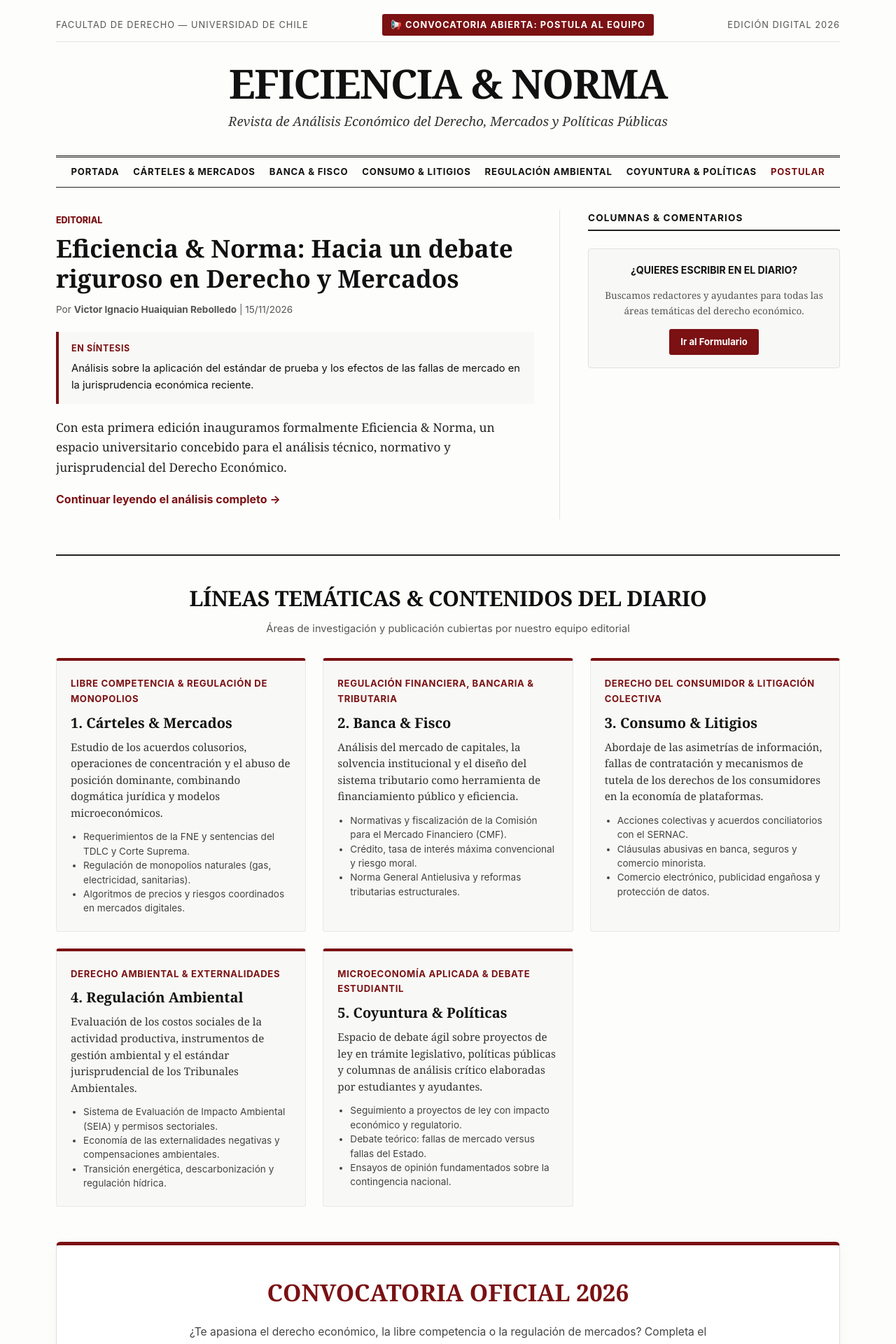
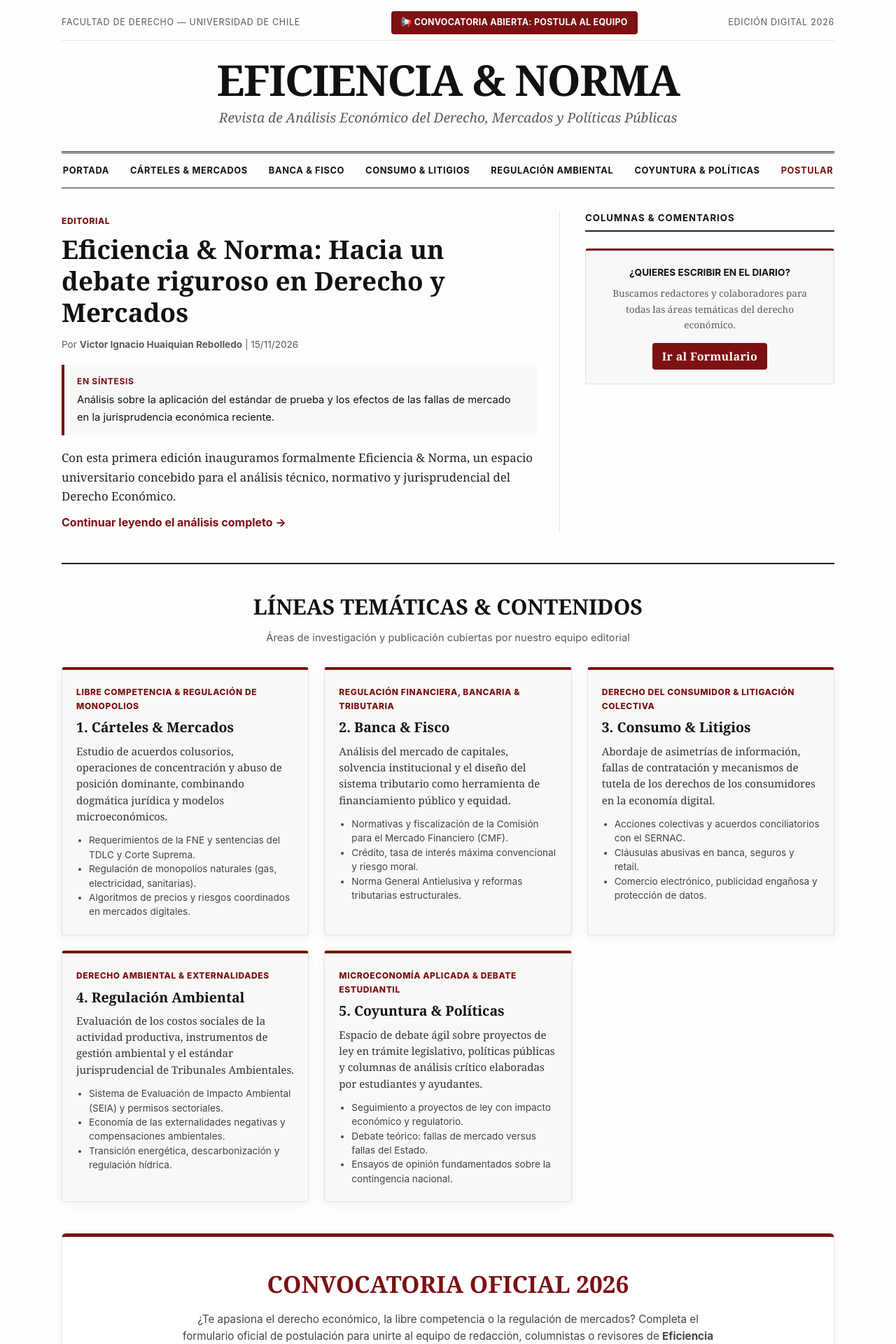
Before and after one commit to Eficiencia-Norma/Diario, a Jekyll site: the page built from index.html, in a window 1280 px wide. Shown: the top 1920 px of the page at 70% size. Built offline with Jekyll 4.4.1, drawn with Linux system fonts in a browser that asks for light colours; some of the changed text lies outside the part shown.

Commit message:
Update index.html

```diff
--- a/index.html
+++ b/index.html
@@ -4,285 +4,441 @@
 <html lang="es">
 <head>
   <meta charset="UTF-8">
-  <meta name="viewport" content="width=device-width, initial-scale=1.0">
+  <meta name="viewport" content="width=device-width, initial-scale=1.0, maximum-scale=5.0">
   <title>{{ site.title | default: "Eficiencia & Norma" }} | Revista de Análisis Económico del Derecho</title>
   <style>
+    /* VARIABLES DE DISEÑO & PALETA ACADÉMICA */
     :root {
       --serif: "Merriweather", "Georgia", "Times New Roman", serif;
-      --sans: -apple-system, BlinkMacSystemFont, "Segoe UI", Roboto, sans-serif;
+      --sans: -apple-system, BlinkMacSystemFont, "Segoe UI", Roboto, Helvetica, Arial, sans-serif;
       --burgundy: #7b1113;
+      --burgundy-hover: #9c1518;
       --ink: #111111;
-      --muted: #555555;
-      --border-gray: #e2e2e2;
+      --ink-light: #222222;
+      --muted: #5a5a5a;
+      --border-gray: #e2e2df;
       --bg-cream: #fdfdfc;
       --bg-card: #f8f8f6;
+      --shadow-subtle: 0 4px 14px rgba(0, 0, 0, 0.05);
+      --shadow-hover: 0 8px 24px rgba(0, 0, 0, 0.09);
+      --transition: all 0.25s cubic-bezier(0.16, 1, 0.3, 1);
     }
+
+    /* RESETEO UNIVERSAL ANTI-BUGS & SCROLL */
+    *, *::before, *::after {
+      box-sizing: border-box;
+      margin: 0;
+      padding: 0;
+    }
+
+    html {
+      scroll-behavior: smooth;
+      -webkit-text-size-adjust: 100%;
+    }
+
     body {
-      max-width: 1120px;
+      width: 100%;
+      max-width: 1140px;
       margin: 0 auto;
-      padding: 20px 24px 60px;
+      padding: 16px 18px 60px;
       font-family: var(--serif);
       color: var(--ink);
       background-color: var(--bg-cream);
       line-height: 1.65;
+      overflow-x: hidden; /* Elimina cualquier desplazamiento horizontal no deseado */
     }
-    /* Barra Superior */
+
+    /* 1. BARRA SUPERIOR (TOP META) */
     .top-meta {
       display: flex;
+      flex-wrap: wrap;
       justify-content: space-between;
       align-items: center;
+      gap: 10px;
       font-family: var(--sans);
-      font-size: 0.8rem;
+      font-size: 0.78rem;
       text-transform: uppercase;
-      letter-spacing: 0.08em;
+      letter-spacing: 0.06em;
       border-bottom: 1px solid var(--border-gray);
       padding-bottom: 8px;
       color: var(--muted);
     }
+
     .convocatoria-badge {
       background-color: var(--burgundy);
-      color: #fff !important;
-      padding: 5px 12px;
-      border-radius: 3px;
+      color: #ffffff !important;
+      padding: 6px 14px;
+      border-radius: 4px;
       text-decoration: none;
       font-weight: 700;
+      letter-spacing: 0.02em;
+      transition: var(--transition);
+      display: inline-block;
     }
-    /* Cabecera / Masthead */
+
+    .convocatoria-badge:hover {
+      background-color: var(--burgundy-hover);
+      transform: translateY(-1px);
+      box-shadow: 0 3px 8px rgba(123, 17, 19, 0.25);
+    }
+
+    /* 2. CABECERA EDITORIAL (MASTHEAD) */
     .header-main {
       text-align: center;
-      padding: 30px 0 16px;
+      padding: 24px 0 16px;
     }
+
     .header-main h1 {
-      font-size: 3.6rem;
+      font-size: clamp(2.1rem, 6vw, 3.8rem); /* Escala fluida según el ancho del dispositivo */
       font-weight: 900;
       letter-spacing: -0.025em;
-      margin: 0;
       text-transform: uppercase;
-      line-height: 1;
+      line-height: 1.05;
+      color: var(--ink);
     }
+
     .header-main .subtitle {
       font-style: italic;
-      font-size: 1.15rem;
-      color: #333;
+      font-size: clamp(0.95rem, 2.2vw, 1.2rem);
+      color: var(--muted);
       margin-top: 10px;
+      line-height: 1.4;
     }
-    /* Navegación por Secciones */
+
+    /* 3. NAVEGACIÓN PRINCIPAL ADAPTABLE */
+    .nav-bar-container {
+      width: 100%;
+      border-top: 3px double #222;
+      border-bottom: 1px solid #222;
+      margin: 18px 0 32px;
+      overflow-x: auto; /* Permite deslizar horizontalmente en teléfonos sin descuadrar */
+      -webkit-overflow-scrolling: touch;
+      scrollbar-width: none;
+    }
+    .nav-bar-container::-webkit-scrollbar {
+      display: none;
+    }
+
     .nav-bar {
       display: flex;
       justify-content: center;
-      flex-wrap: wrap;
-      gap: 20px;
-      border-top: 3px double #222;
-      border-bottom: 1px solid #222;
-      padding: 10px 0;
-      margin: 18px 0 32px;
+      align-items: center;
+      gap: 18px;
+      padding: 10px 4px;
       font-family: var(--sans);
-      font-size: 0.82rem;
+      font-size: 0.8rem;
       font-weight: 700;
       text-transform: uppercase;
-      letter-spacing: 0.06em;
+      letter-spacing: 0.05em;
+      white-space: nowrap;
     }
+
+    @media (max-width: 768px) {
+      .nav-bar {
+        justify-content: flex-start; /* En móvil permite deslizar con el pulgar */
+        gap: 16px;
+      }
+    }
+
     .nav-bar a {
       color: var(--ink);
       text-decoration: none;
+      padding: 4px 6px;
+      border-radius: 3px;
+      transition: var(--transition);
     }
+
     .nav-bar a:hover {
       color: var(--burgundy);
+      background-color: rgba(123, 17, 19, 0.05);
     }
-    /* Grilla Principal de Noticias */
+
+    /* 4. GRILLA PRINCIPAL */
     .main-grid {
       display: grid;
       grid-template-columns: 2fr 1fr;
-      gap: 40px;
-      margin-bottom: 50px;
+      gap: 36px;
+      margin-bottom: 45px;
     }
-    @media (max-width: 840px) {
-      .main-grid { grid-template-columns: 1fr; }
-      .header-main h1 { font-size: 2.4rem; }
+
+    @media (max-width: 860px) {
+      .main-grid {
+        grid-template-columns: 1fr;
+        gap: 32px;
       }
-    /* Noticia Principal (Lead Story) */
+    }
+
+    /* ARTÍCULO DE PORTADA (LEAD) */
     .lead-story {
       border-right: 1px solid var(--border-gray);
-      padding-right: 36px;
+      padding-right: 32px;
     }
-    @media (max-width: 840px) {
-      .lead-story { border-right: none; padding-right: 0; }
+
+    @media (max-width: 860px) {
+      .lead-story {
+        border-right: none;
+        padding-right: 0;
       }
+    }
+
     .lead-badge {
       display: inline-block;
       font-family: var(--sans);
-      font-size: 0.78rem;
+      font-size: 0.75rem;
       font-weight: 800;
       text-transform: uppercase;
+      letter-spacing: 0.05em;
       color: var(--burgundy);
       margin-bottom: 8px;
     }
+
     .lead-story h2 {
-      font-size: 2.2rem;
+      font-size: clamp(1.6rem, 3.5vw, 2.3rem);
       line-height: 1.22;
-      margin: 0 0 12px;
+      margin-bottom: 12px;
     }
+
     .lead-story a, .side-card a {
       color: var(--ink);
       text-decoration: none;
+      transition: var(--transition);
     }
+
     .lead-story a:hover, .side-card a:hover {
-      text-decoration: underline;
+      color: var(--burgundy);
     }
+
     .lead-meta {
       font-family: var(--sans);
       font-size: 0.85rem;
       color: var(--muted);
       margin-bottom: 16px;
     }
+
     .takeaway-box {
       background-color: var(--bg-card);
       border-left: 4px solid var(--burgundy);
       padding: 14px 18px;
-      margin: 20px 0;
+      margin: 18px 0;
       font-family: var(--sans);
       font-size: 0.92rem;
+      border-radius: 0 4px 4px 0;
     }
+
     .takeaway-box strong {
       display: block;
-      margin-bottom: 6px;
+      margin-bottom: 4px;
       text-transform: uppercase;
-      font-size: 0.78rem;
+      font-size: 0.76rem;
       letter-spacing: 0.05em;
       color: var(--burgundy);
     }
-    /* Sidebar */
+
+    .read-more-link {
+      display: inline-flex;
+      align-items: center;
+      gap: 6px;
+      font-family: var(--sans);
+      font-weight: 700;
+      color: var(--burgundy) !important;
+      text-decoration: none;
+      margin-top: 10px;
+      transition: var(--transition);
+    }
+
+    .read-more-link:hover {
+      transform: translateX(4px);
+    }
+
+    /* BARRA LATERAL (SIDEBAR) */
     .sidebar h3 {
       font-family: var(--sans);
       text-transform: uppercase;
-      font-size: 0.85rem;
+      font-size: 0.82rem;
       letter-spacing: 0.08em;
       border-bottom: 2px solid #222;
       padding-bottom: 6px;
       margin-top: 0;
     }
+
     .side-card {
-      margin-bottom: 22px;
+      margin-bottom: 20px;
       padding-bottom: 16px;
       border-bottom: 1px solid var(--border-gray);
+      transition: var(--transition);
     }
+
+    .side-card:hover {
+      transform: translateY(-2px);
+    }
+
     .side-card h4 {
-      font-size: 1.15rem;
+      font-size: 1.12rem;
       margin: 6px 0;
       line-height: 1.35;
     }
-    /* SECCIONES EDITORIALES DESGLOSADAS */
+
+    .side-cta-box {
+      background-color: var(--bg-card);
+      border: 1px solid var(--border-gray);
+      border-top: 3px solid var(--burgundy);
+      padding: 20px;
+      border-radius: 4px;
+      text-align: center;
+      margin-top: 24px;
+    }
+
+    .side-cta-box h4 {
+      font-family: var(--sans);
+      text-transform: uppercase;
+      font-size: 0.85rem;
+      margin-bottom: 8px;
+    }
+
+    .side-cta-box p {
+      font-size: 0.85rem;
+      color: var(--muted);
+      margin-bottom: 14px;
+    }
+
+    /* 5. SECCIÓN DESGLOSADA: LÍNEAS TEMÁTICAS */
     .editorial-sections-block {
       border-top: 2px solid #222;
       padding-top: 36px;
-      margin-top: 40px;
+      margin-top: 30px;
     }
+
     .section-block-title {
       text-align: center;
       margin-bottom: 30px;
     }
+
     .section-block-title h3 {
-      font-size: 1.9rem;
-      margin: 0 0 6px;
+      font-size: clamp(1.4rem, 3vw, 1.9rem);
+      margin-bottom: 6px;
       text-transform: uppercase;
-      letter-spacing: -0.01em;
     }
+
     .section-block-title p {
       font-family: var(--sans);
       font-size: 0.92rem;
       color: var(--muted);
-      margin: 0;
     }
+
     .sections-grid {
       display: grid;
-      grid-template-columns: repeat(auto-fit, minmax(320px, 1fr));
-      gap: 24px;
-      margin-bottom: 50px;
+      grid-template-columns: repeat(auto-fit, minmax(290px, 1fr));
+      gap: 22px;
+      margin-bottom: 45px;
     }
+
     .theme-card {
       background-color: var(--bg-card);
-      border: 1px solid #e7e7e4;
+      border: 1px solid var(--border-gray);
       border-top: 4px solid var(--burgundy);
       padding: 22px 20px;
       border-radius: 4px;
+      transition: var(--transition);
+      box-shadow: var(--shadow-subtle);
     }
-    .theme-card h4 {
-      margin: 0 0 10px;
-      font-size: 1.25rem;
-      line-height: 1.3;
-      color: var(--ink);
+
+    .theme-card:hover {
+      transform: translateY(-3px);
+      box-shadow: var(--shadow-hover);
+      border-color: #d0d0cc;
     }
+
     .theme-card .scope {
       font-family: var(--sans);
-      font-size: 0.82rem;
-      font-weight: 700;
+      font-size: 0.75rem;
+      font-weight: 800;
       color: var(--burgundy);
       text-transform: uppercase;
       letter-spacing: 0.05em;
+      margin-bottom: 8px;
+    }
+
+    .theme-card h4 {
       margin-bottom: 10px;
+      font-size: 1.22rem;
+      line-height: 1.3;
     }
+
     .theme-card p {
-      font-size: 0.95rem;
+      font-size: 0.94rem;
       color: #333;
-      margin: 0 0 12px;
+      margin-bottom: 12px;
       line-height: 1.55;
     }
+
     .theme-card ul {
-      margin: 0;
       padding-left: 18px;
       font-family: var(--sans);
       font-size: 0.85rem;
       color: #444;
       line-height: 1.5;
     }
-    /* BLOQUE DE CONVOCATORIA Y GOOGLE FORM */
+
+    /* 6. FORMULARIO RESPONSIVO (ANTI-DESBORDE) */
     .form-wrapper {
       background-color: #ffffff;
-      border: 1px solid #dfdfdc;
+      border: 1px solid var(--border-gray);
       border-top: 5px solid var(--burgundy);
-      padding: 40px 24px;
+      padding: clamp(20px, 4vw, 40px) clamp(14px, 3vw, 24px);
       border-radius: 6px;
-      box-shadow: 0 6px 20px rgba(0,0,0,0.04);
-      margin-top: 50px;
+      box-shadow: var(--shadow-subtle);
+      margin-top: 40px;
+      width: 100%;
     }
+
     .form-header {
       text-align: center;
-      max-width: 780px;
-      margin: 0 auto 30px;
+      max-width: 760px;
+      margin: 0 auto 24px;
     }
+
     .form-header h3 {
-      font-size: 2.1rem;
-      margin: 0 0 10px;
+      font-size: clamp(1.5rem, 3.5vw, 2.1rem);
+      margin-bottom: 10px;
       text-transform: uppercase;
       color: var(--burgundy);
     }
+
     .form-header p {
       font-family: var(--sans);
-      font-size: 0.98rem;
+      font-size: 0.95rem;
       color: #444;
       line-height: 1.6;
     }
+
     .form-container {
-      display: flex;
-      justify-content: center;
-    }
-    iframe {
+      position: relative;
       width: 100%;
       max-width: 760px;
-      height: 1050px;
-      border: 1px solid #e0e0e0;
+      margin: 0 auto;
+      overflow: hidden;
       border-radius: 6px;
+      border: 1px solid var(--border-gray);
       background-color: #fafafa;
     }
-    /* Footer */
+
+    .form-container iframe {
+      width: 100%;
+      height: 980px;
+      border: none;
+      display: block;
+    }
+
+    /* FOOTER */
     footer {
       margin-top: 60px;
       padding-top: 24px;
       border-top: 1px solid var(--border-gray);
       text-align: center;
       font-family: var(--sans);
-      font-size: 0.85rem;
+      font-size: 0.82rem;
       color: var(--muted);
+      line-height: 1.6;
     }
   </style>
 </head>
@@ -301,7 +457,8 @@
     <div class="subtitle">Revista de Análisis Económico del Derecho, Mercados y Políticas Públicas</div>
   </header>
 
-  <!-- Navegación por Secciones -->
+  <!-- Navegación Responsiva con Scroll Táctil -->
+  <div class="nav-bar-container">
     <nav class="nav-bar">
       <a href="{{ '/' | relative_url }}">Portada</a>
       <a href="#seccion-competencia">Cárteles & Mercados</a>
@@ -311,8 +468,9 @@
       <a href="#seccion-coyuntura">Coyuntura & Políticas</a>
       <a href="#convocatoria-seccion" style="color: var(--burgundy);">Postular</a>
     </nav>
+  </div>
 
-  <!-- Bloque Superior: Portada Periodística -->
+  <!-- Bloque Principal de Noticias -->
   <main class="main-grid">
 
     <!-- Artículo Principal (Lead Story) -->
@@ -331,17 +489,17 @@
             Análisis sobre la aplicación del estándar de prueba y los efectos de las fallas de mercado en la jurisprudencia económica reciente.
           </div>
 
-          <p style="font-size: 1.08rem; color: #222;">
-            {{ lead.excerpt | strip_html | truncatewords: 55 }}
+          <p style="font-size: 1.05rem; color: #222;">
+            {{ lead.excerpt | strip_html | truncatewords: 50 }}
           </p>
-          <p><a href="{{ lead.url | relative_url }}" style="font-family: var(--sans); font-weight: 700; color: var(--burgundy);">Continuar leyendo el análisis completo →</a></p>
+          <p><a href="{{ lead.url | relative_url }}" class="read-more-link">Continuar leyendo el análisis completo →</a></p>
         </article>
       {% else %}
         <p>No hay artículos publicados aún.</p>
       {% endif %}
     </section>
 
-    <!-- Barra Lateral: Breves y Columnas -->
+    <!-- Barra Lateral -->
     <aside class="sidebar">
       <h3>Columnas & Comentarios</h3>
       {% for post in site.posts offset:1 %}
@@ -354,11 +512,10 @@
         </article>
       {% endfor %}
 
-      <!-- Cuadro Rápido a Convocatoria -->
-      <div style="background-color: var(--bg-card); border: 1px solid #e0e0e0; padding: 18px; border-radius: 4px; text-align: center; margin-top: 25px;">
-        <h4 style="margin: 0 0 8px; font-family: var(--sans); text-transform: uppercase; font-size: 0.88rem;">¿Quieres escribir en el diario?</h4>
-        <p style="font-size: 0.85rem; color: #555; margin-bottom: 14px;">Buscamos redactores y ayudantes para todas las áreas temáticas del derecho económico.</p>
-        <a href="#convocatoria-seccion" style="display: inline-block; background-color: var(--burgundy); color: #fff; text-decoration: none; font-family: var(--sans); font-weight: 700; font-size: 0.82rem; padding: 8px 16px; border-radius: 3px;">
+      <div class="side-cta-box">
+        <h4>¿Quieres escribir en el diario?</h4>
+        <p>Buscamos redactores y colaboradores para todas las áreas temáticas del derecho económico.</p>
+        <a href="#convocatoria-seccion" class="convocatoria-badge">
           Ir al Formulario
         </a>
       </div>
@@ -366,10 +523,10 @@
 
   </main>
 
-  <!-- SECCIÓN DESGLOSADA: LÍNEAS EDITORIALES -->
+  <!-- SECCIÓN DESGLOSADA: LÍNEAS TEMÁTICAS -->
   <section class="editorial-sections-block">
     <div class="section-block-title">
-      <h3>Líneas Temáticas & Contenidos del Diario</h3>
+      <h3>Líneas Temáticas & Contenidos</h3>
       <p>Áreas de investigación y publicación cubiertas por nuestro equipo editorial</p>
     </div>
 
@@ -379,7 +536,7 @@
       <article class="theme-card" id="seccion-competencia">
         <div class="scope">Libre Competencia & Regulación de Monopolios</div>
         <h4>1. Cárteles & Mercados</h4>
-        <p>Estudio de los acuerdos colusorios, operaciones de concentración y el abuso de posición dominante, combinando dogmática jurídica y modelos microeconómicos.</p>
+        <p>Estudio de acuerdos colusorios, operaciones de concentración y abuso de posición dominante, combinando dogmática jurídica y modelos microeconómicos.</p>
         <ul>
           <li>Requerimientos de la FNE y sentencias del TDLC y Corte Suprema.</li>
           <li>Regulación de monopolios naturales (gas, electricidad, sanitarias).</li>
@@ -391,7 +548,7 @@
       <article class="theme-card" id="seccion-banca">
         <div class="scope">Regulación Financiera, Bancaria & Tributaria</div>
         <h4>2. Banca & Fisco</h4>
-        <p>Análisis del mercado de capitales, la solvencia institucional y el diseño del sistema tributario como herramienta de financiamiento público y eficiencia.</p>
+        <p>Análisis del mercado de capitales, solvencia institucional y el diseño del sistema tributario como herramienta de financiamiento público y equidad.</p>
         <ul>
           <li>Normativas y fiscalización de la Comisión para el Mercado Financiero (CMF).</li>
           <li>Crédito, tasa de interés máxima convencional y riesgo moral.</li>
@@ -403,10 +560,10 @@
       <article class="theme-card" id="seccion-consumo">
         <div class="scope">Derecho del Consumidor & Litigación Colectiva</div>
         <h4>3. Consumo & Litigios</h4>
-        <p>Abordaje de las asimetrías de información, fallas de contratación y mecanismos de tutela de los derechos de los consumidores en la economía de plataformas.</p>
+        <p>Abordaje de asimetrías de información, fallas de contratación y mecanismos de tutela de los derechos de los consumidores en la economía digital.</p>
         <ul>
           <li>Acciones colectivas y acuerdos conciliatorios con el SERNAC.</li>
-          <li>Cláusulas abusivas en banca, seguros y comercio minorista.</li>
+          <li>Cláusulas abusivas en banca, seguros y retail.</li>
           <li>Comercio electrónico, publicidad engañosa y protección de datos.</li>
         </ul>
       </article>
@@ -415,7 +572,7 @@
       <article class="theme-card" id="seccion-ambiental">
         <div class="scope">Derecho Ambiental & Externalidades</div>
         <h4>4. Regulación Ambiental</h4>
-        <p>Evaluación de los costos sociales de la actividad productiva, instrumentos de gestión ambiental y el estándar jurisprudencial de los Tribunales Ambientales.</p>
+        <p>Evaluación de los costos sociales de la actividad productiva, instrumentos de gestión ambiental y el estándar jurisprudencial de Tribunales Ambientales.</p>
         <ul>
           <li>Sistema de Evaluación de Impacto Ambiental (SEIA) y permisos sectoriales.</li>
           <li>Economía de las externalidades negativas y compensaciones ambientales.</li>
@@ -438,26 +595,26 @@
     </div>
   </section>
 
-  <!-- SECCIÓN DE CONVOCATORIA CON GOOGLE FORM INCRUSTADO -->
+  <!-- SECCIÓN DE CONVOCATORIA (GOOGLE FORM RESPONSIVO) -->
   <section class="form-wrapper" id="convocatoria-seccion">
     <div class="form-header">
       <h3>Convocatoria Oficial 2026</h3>
       <p>
         ¿Te apasiona el derecho económico, la libre competencia o la regulación de mercados?
-        Completa el siguiente formulario oficial de postulación para unirte al equipo de redacción,
+        Completa el formulario oficial de postulación para unirte al equipo de redacción,
         columnistas o revisores de <strong>Eficiencia & Norma</strong>.
       </p>
-      <p style="margin-top: 10px;">
-        <a href="https://docs.google.com/forms/d/e/1FAIpQLSemT82GuGUG1TGBITMqvlMK-ASBM09jZC4p4QEif_Bolx-7mg/viewform" target="_blank" style="background-color: var(--burgundy); color: #fff; padding: 10px 20px; text-decoration: none; font-family: var(--sans); font-weight: 700; font-size: 0.88rem; border-radius: 4px; display: inline-block;">
+      <p style="margin-top: 14px;">
+        <a href="https://docs.google.com/forms/d/e/1FAIpQLSemT82GuGUG1TGBITMqvlMK-ASBM09jZC4p4QEif_Bolx-7mg/viewform" target="_blank" class="convocatoria-badge">
           Abrir Formulario en Pantalla Completa ↗
         </a>
       </p>
     </div>
 
-    <!-- Formulario de Google Forms Incrustado -->
+    <!-- Iframe con Contenedor Elástico Anti-Bugs -->
     <div class="form-container">
-      <iframe src="[suspicious link removed]" frameborder="0" marginheight="0" marginwidth="0">
-        Cargando formulario de convocatoria…
+      <iframe src="[suspicious link removed]" loading="lazy">
+        Cargando formulario de postulación…
       </iframe>
     </div>
   </section>
```
Lines whose indentation alone changed are shown as unchanged.
